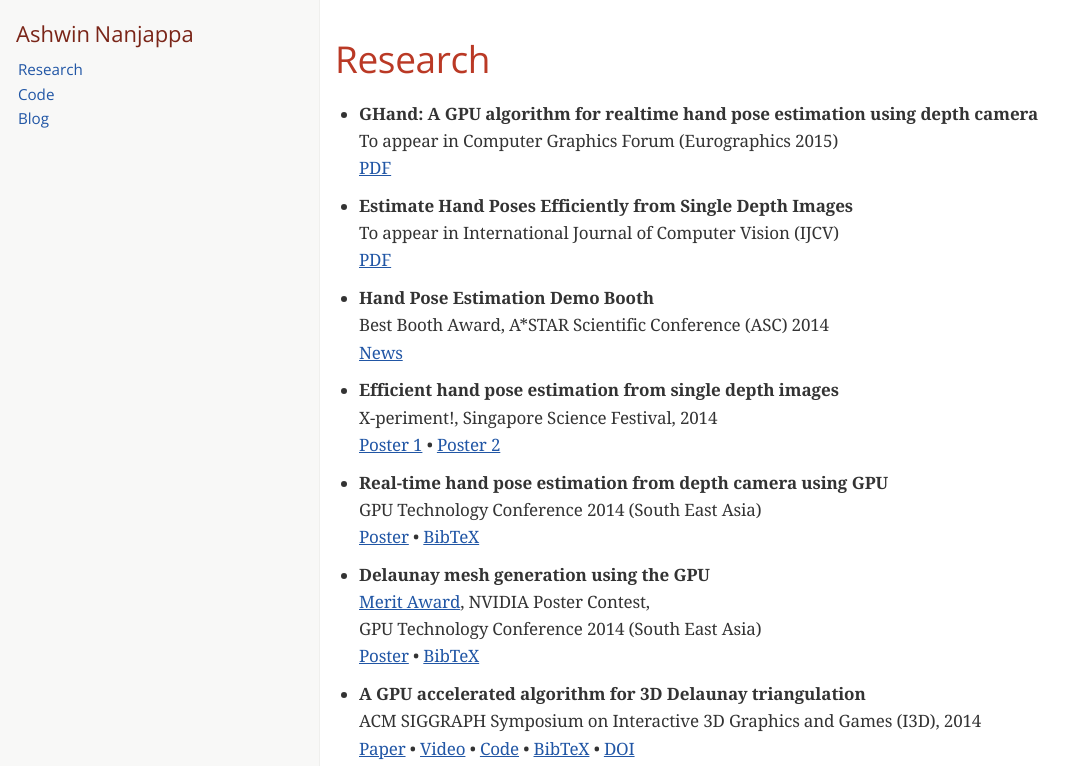
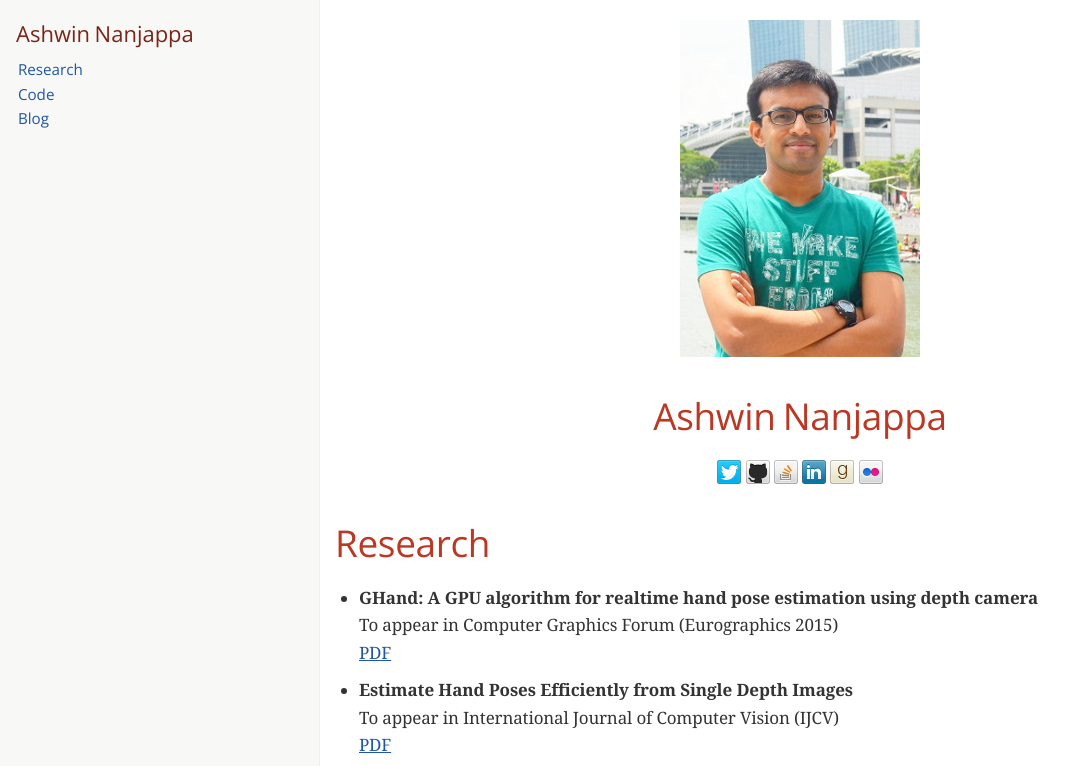
Before and after one commit to daariga/daariga.github.io, a plain HTML site: page index.html in a window 1280 px wide. Shown: the top 766 px of the page, without its empty margins (0-1085 px from the left). Drawn offline with nearby package versions, Linux system fonts and the light colour scheme; some packages are replaced by stand-ins of ours; a web font is replaced by a local one.

Commit message:
Added social media icons.

```diff
--- a/index.html
+++ b/index.html
@@ -5,7 +5,7 @@
 <!--[if IE]><meta http-equiv="X-UA-Compatible" content="IE=edge"><![endif]-->
 <meta name="viewport" content="width=device-width, initial-scale=1.0">
 <meta name="generator" content="Asciidoctor 1.5.2">
-<title>Research</title>
+<title>Ashwin Nanjappa</title>
 <link rel="stylesheet" href="https://fonts.googleapis.com/css?family=Open+Sans:300,300italic,400,400italic,600,600italic%7CNoto+Serif:400,400italic,700,700italic%7CDroid+Sans+Mono:400">
 <style>
 /* Asciidoctor default stylesheet | MIT License | http://asciidoctor.org */
@@ -436,6 +436,24 @@ MathJax.Hub.Config({
 </div>
 </div>
 <div id="content">
+<div id="preamble">
+<div class="sectionbody">
+<div class="imageblock" style="text-align: center">
+<div class="content">
+<img src="mug.jpg" alt="mug">
+</div>
+</div>
+<h2 style="text-align: center">Ashwin Nanjappa</h2>
+<div class="paragraph text-center">
+<p><span class="image"><a class="image" href="http://twitter.com/daariga"><img src="twitter.png" alt="twitter" title="Twitter"></a></span>
+<span class="image"><a class="image" href="http://github.com/ashwin"><img src="github.png" alt="github" title="Github"></a></span>
+<span class="image"><a class="image" href="http://stackoverflow.com/users/1630/ashwin-nanjappa?tab=profile"><img src="stackoverflow.png" alt="stackoverflow" title="Stack Overflow"></a></span>
+<span class="image"><a class="image" href="https://www.linkedin.com/in/ashwinn"><img src="linkedin.png" alt="linkedin" title="LinkedIn"></a></span>
+<span class="image"><a class="image" href="https://www.goodreads.com/ashwin"><img src="goodreads.png" alt="goodreads" title="GoodReads"></a></span>
+<span class="image"><a class="image" href="https://www.flickr.com/photos/daariga/"><img src="flickr.png" alt="flickr" title="Flickr"></a></span></p>
+</div>
+</div>
+</div>
 <div class="sect1">
 <h2 id="_research">Research</h2>
 <div class="sectionbody">
```
Also changed, not shown: flickr.png (added), github.png (added), goodreads.png (added), linkedin.png (added), mug.jpg (added), stackoverflow.png (added), twitter.png (added).
